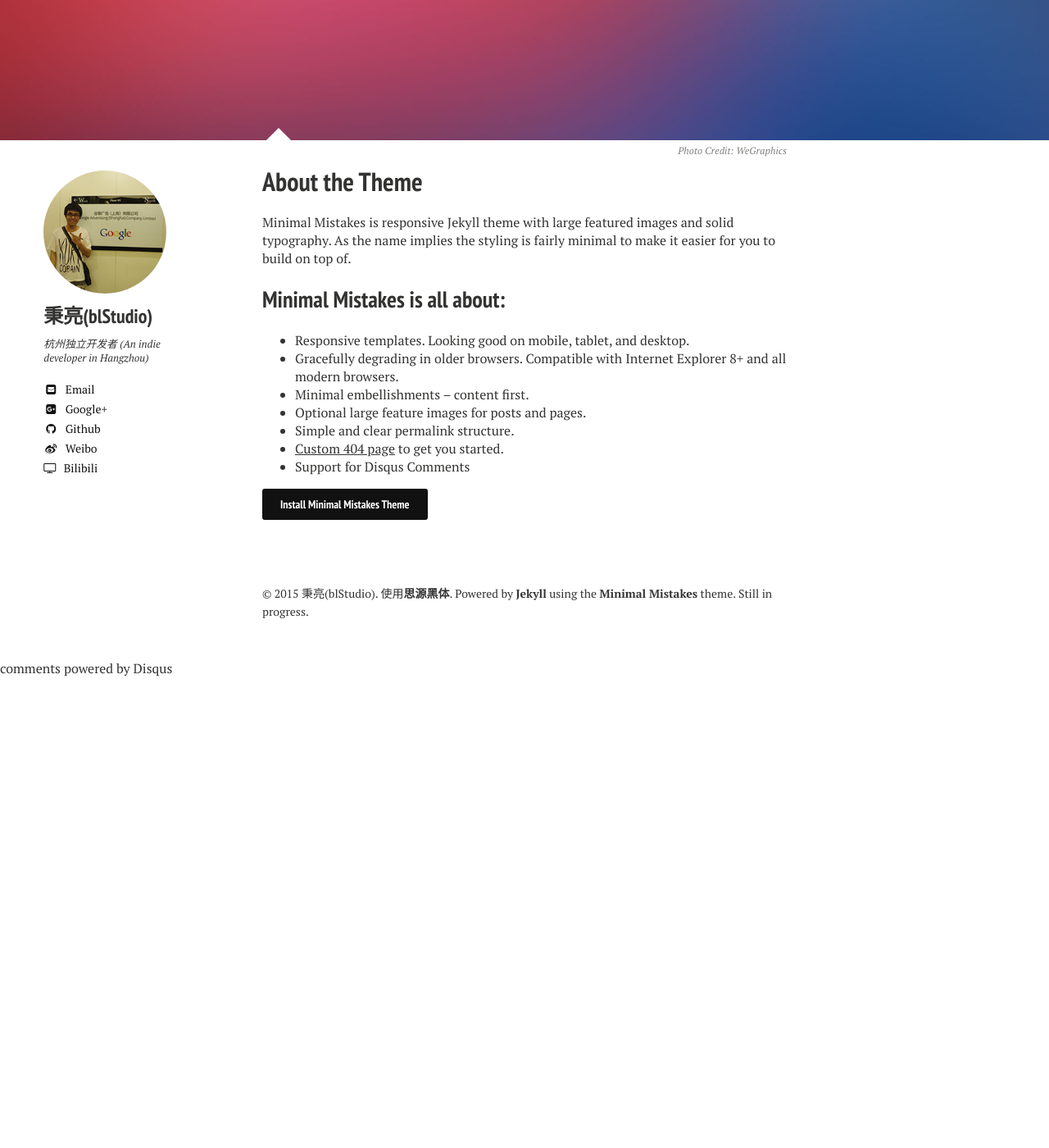
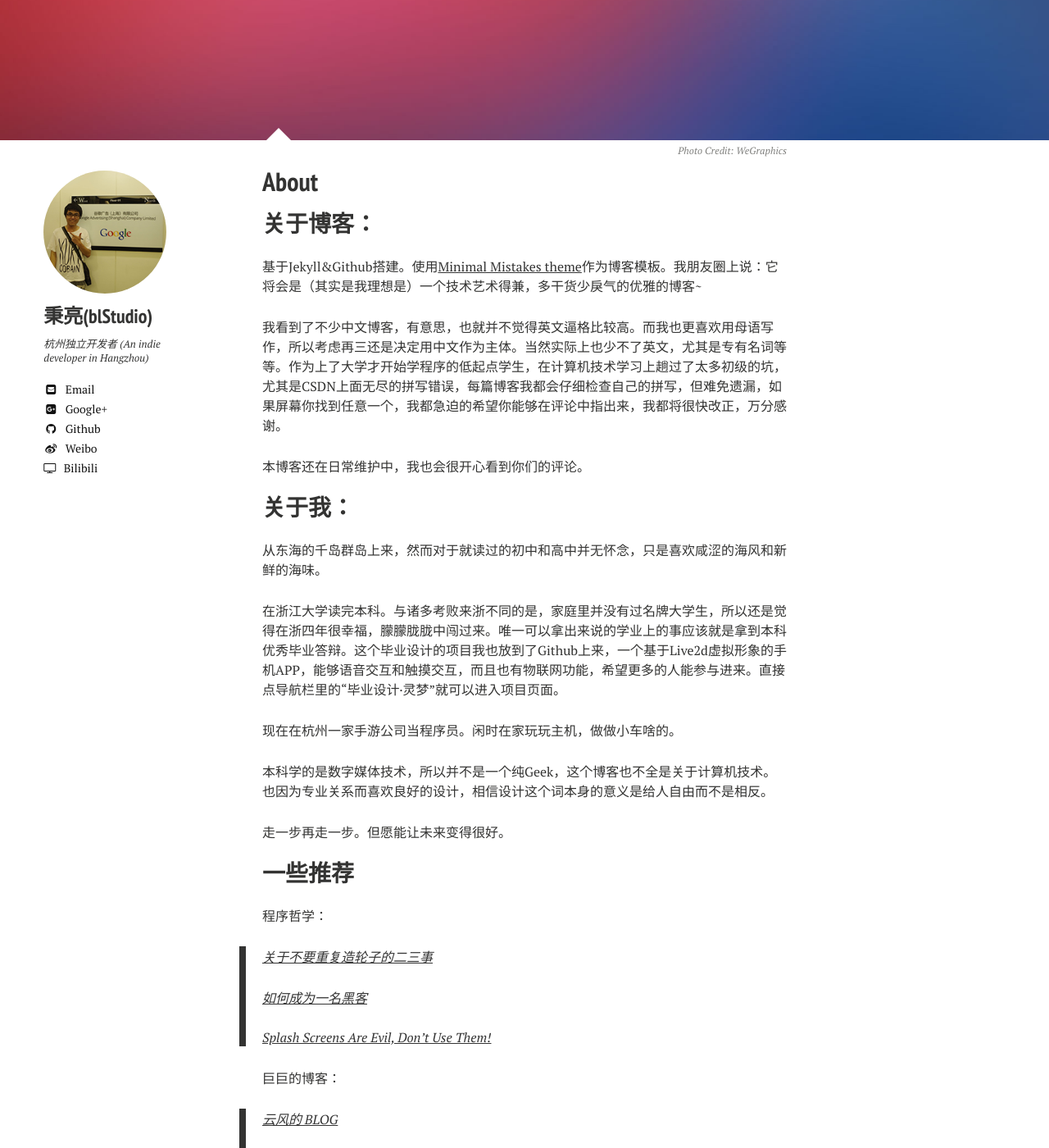
Before and after one commit to bingliang-zh/blog, a Jekyll site: the page built from about/index.md, in a window 1280 px wide and 1400 px high, scrolled down 254 px. Shown: the whole window at 82% size. Built offline with Jekyll 4.4.1, drawn with Linux system fonts in a browser that asks for light colours; nearby versions of some CDN libraries; library files that are not in the unit come from our copies; comment, search, counter and statistics services are not loaded; before the commit the page ends 1080 px from its top, so only the background shows below that; some of the changed text lies outside the part shown.

Commit message:
写完关于

```diff
--- a/about/index.md
+++ b/about/index.md
@@ -1,8 +1,8 @@
 ---
 layout: page
-title: About the Theme
-tags: [about, Jekyll, theme, responsive]
-modified: 2014-08-08T20:53:07.573882-04:00
+title: About
+tags: [about, begin]
+modified: 8/26/2015 3:26:42 PM
 comments: true
 share: false
 image:
@@ -11,16 +11,44 @@ image:
   creditlink: http://wegraphics.net/downloads/free-ultimate-blurred-background-pack/
 ---
 
-Minimal Mistakes is responsive Jekyll theme with large featured images and solid typography. As the name implies the styling is fairly minimal to make it easier for you to build on top of.
+## 关于博客：
+基于Jekyll&Github搭建。使用[Minimal Mistakes theme](http://mmistakes.github.io/minimal-mistakes/)作为博客模板。我朋友圈上说：它将会是（其实是我理想是）一个技术艺术得兼，多干货少戾气的优雅的博客~
 
-## Minimal Mistakes is all about:
+我看到了不少中文博客，有意思，也就并不觉得英文逼格比较高。而我也更喜欢用母语写作，所以考虑再三还是决定用中文作为主体。当然实际上也少不了英文，尤其是专有名词等等。作为上了大学才开始学程序的低起点学生，在计算机技术学习上趟过了太多初级的坑，尤其是CSDN上面无尽的拼写错误，每篇博客我都会仔细检查自己的拼写，但难免遗漏，如果屏幕你找到任意一个，我都急迫的希望你能够在评论中指出来，我都将很快改正，万分感谢。
 
-* Responsive templates. Looking good on mobile, tablet, and desktop.
-* Gracefully degrading in older browsers. Compatible with Internet Explorer 8+ and all modern browsers.
-* Minimal embellishments -- content first.
-* Optional large feature images for posts and pages.
-* Simple and clear permalink structure.
-* [Custom 404 page](http://mmistakes.github.io/minimal-mistakes/404.html) to get you started.
-* Support for Disqus Comments
+本博客还在日常维护中，我也会很开心看到你们的评论。
 
-<a markdown="0" href="{{ site.url }}/theme-setup" class="btn">Install Minimal Mistakes Theme</a>
+## 关于我：
+从东海的千岛群岛上来，然而对于就读过的初中和高中并无怀念，只是喜欢咸涩的海风和新鲜的海味。
+
+在浙江大学读完本科。与诸多考败来浙不同的是，家庭里并没有过名牌大学生，所以还是觉得在浙四年很幸福，朦朦胧胧中闯过来。唯一可以拿出来说的学业上的事应该就是拿到本科优秀毕业答辩。这个毕业设计的项目我也放到了Github上来，一个基于Live2d虚拟形象的手机APP，能够语音交互和触摸交互，而且也有物联网功能，希望更多的人能参与进来。直接点导航栏里的“毕业设计·灵梦”就可以进入项目页面。
+
+现在在杭州一家手游公司当程序员。闲时在家玩玩主机，做做小车啥的。
+
+本科学的是数字媒体技术，所以并不是一个纯Geek，这个博客也不全是关于计算机技术。也因为专业关系而喜欢良好的设计，相信设计这个词本身的意义是给人自由而不是相反。
+
+走一步再走一步。但愿能让未来变得很好。
+
+## 一些推荐
+
+程序哲学：
+
+> [关于不要重复造轮子的二三事](http://avnpc.com/pages/howto-find-best-wheel-for-programming)
+>
+> [如何成为一名黑客](http://translations.readthedocs.org/en/latest/hacker_howto.html)
+>
+> [Splash Screens Are Evil, Don't Use Them!](http://cyrilmottier.com/2012/05/03/splash-screens-are-evil-dont-use-them/)
+
+巨巨的博客：
+
+> [云风的 BLOG](http://blog.codingnow.com/)
+>
+> [Keep on Fighting!|谢益辉](http://yihui.name/cn/)
+>
+> [阮一峰的网络日志](http://www.ruanyifeng.com/blog/)
+
+也可以看看：
+
+> [JUSTFONT BLOG](http://blog.justfont.com/)
+>
+> [机核网 | GAMECORES | 主机游戏媒体](http://www.g-cores.com)
```
